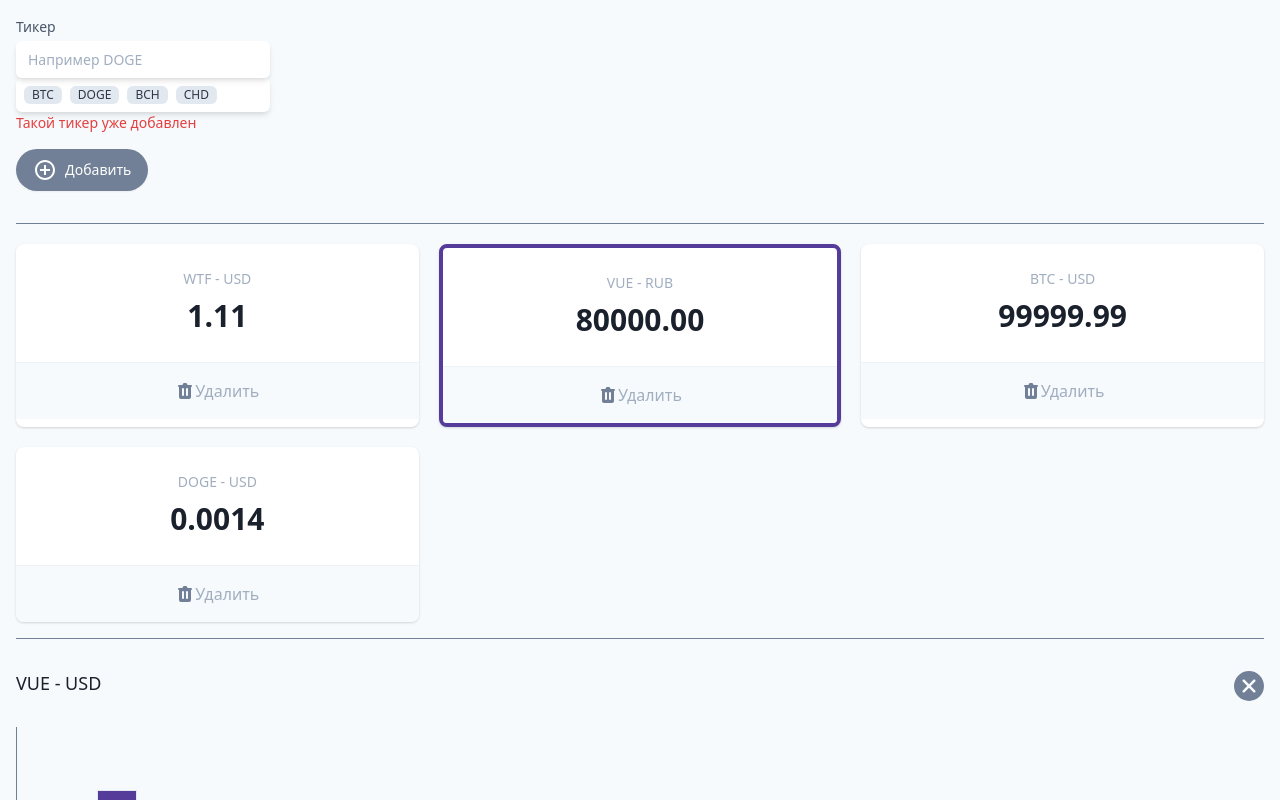
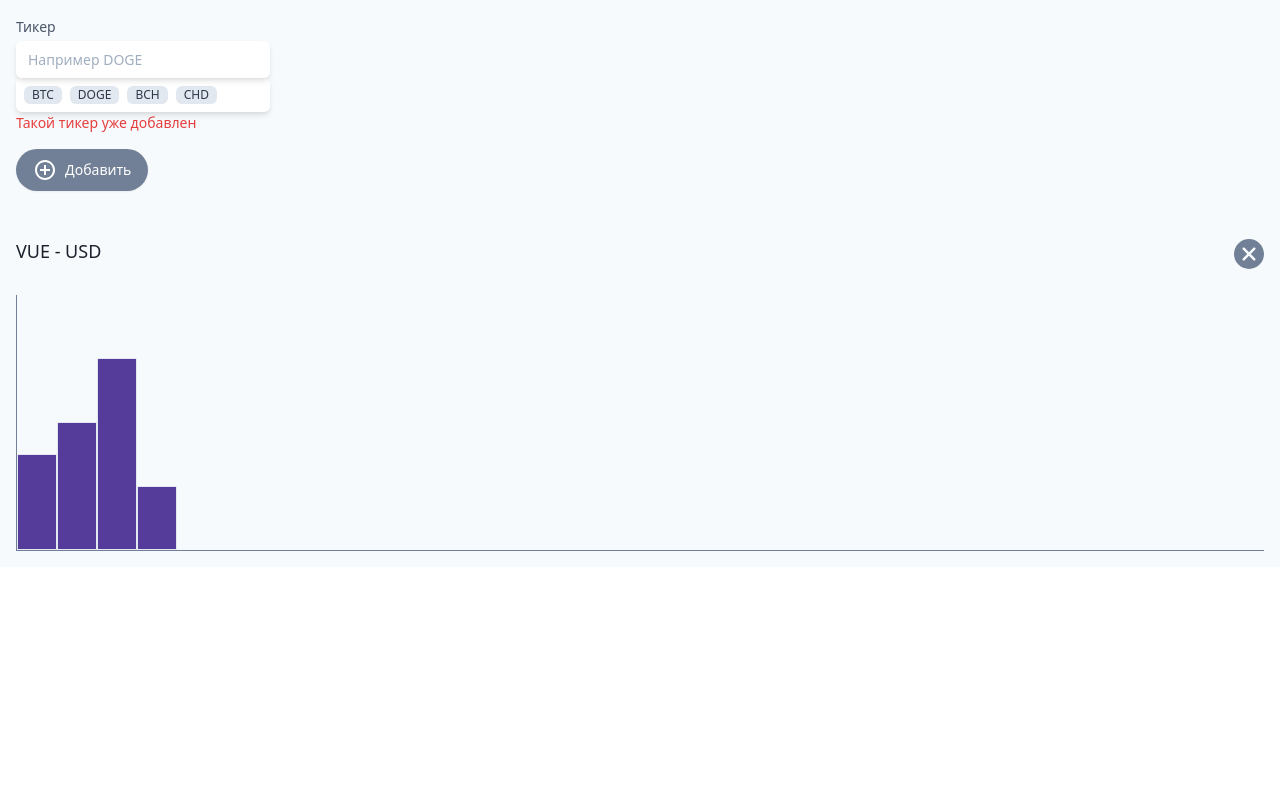
Before and after one commit to TheMirac1e/vue-practice, a Vue app: page / in a window 1280 px wide. Shown: the top 800 px of the page. Built offline with nearby package versions, Linux system fonts and the light colour scheme.

Commit message:
VUE - create items from array

```diff
--- a/src/App.vue
+++ b/src/App.vue
@@ -18,21 +18,27 @@
                   type="text"
                   name="wallet"
                   id="wallet"
+                  v-model="ticker"
+                  v-on:keydown.enter="add"
                   class="block w-full pr-10 border-gray-300 text-gray-900 focus:outline-none focus:ring-gray-500 focus:border-gray-500 sm:text-sm rounded-md"
                   placeholder="Например DOGE"
               />
             </div>
             <div class="flex bg-white shadow-md p-1 rounded-md shadow-md flex-wrap">
-            <span class="inline-flex items-center px-2 m-1 rounded-md text-xs font-medium bg-gray-300 text-gray-800 cursor-pointer">
+            <span
+                class="inline-flex items-center px-2 m-1 rounded-md text-xs font-medium bg-gray-300 text-gray-800 cursor-pointer">
               BTC
             </span>
-              <span class="inline-flex items-center px-2 m-1 rounded-md text-xs font-medium bg-gray-300 text-gray-800 cursor-pointer">
+              <span
+                  class="inline-flex items-center px-2 m-1 rounded-md text-xs font-medium bg-gray-300 text-gray-800 cursor-pointer">
               DOGE
             </span>
-              <span class="inline-flex items-center px-2 m-1 rounded-md text-xs font-medium bg-gray-300 text-gray-800 cursor-pointer">
+              <span
+                  class="inline-flex items-center px-2 m-1 rounded-md text-xs font-medium bg-gray-300 text-gray-800 cursor-pointer">
               BCH
             </span>
-              <span class="inline-flex items-center px-2 m-1 rounded-md text-xs font-medium bg-gray-300 text-gray-800 cursor-pointer">
+              <span
+                  class="inline-flex items-center px-2 m-1 rounded-md text-xs font-medium bg-gray-300 text-gray-800 cursor-pointer">
               CHD
             </span>
             </div>
@@ -42,6 +48,7 @@
         <button
             type="button"
             class="my-4 inline-flex items-center py-2 px-4 border border-transparent shadow-sm text-sm leading-4 font-medium rounded-full text-white bg-gray-600 hover:bg-gray-700 transition-colors duration-300 focus:outline-none focus:ring-2 focus:ring-offset-2 focus:ring-gray-500"
+            @click="add"
         >
           <!-- Heroicon name: solid/mail -->
           <svg
@@ -60,22 +67,26 @@
         </button>
       </section>
 
-      <hr class="w-full border-t border-gray-600 my-4" />
+      <div v-if="tickers.length">
+        <hr class="w-full border-t border-gray-600 my-4"/>
         <dl class="mt-5 grid grid-cols-1 gap-5 sm:grid-cols-3">
           <div
               class="bg-white overflow-hidden shadow rounded-lg border-purple-800 border-solid cursor-pointer"
+              v-for="item in tickers"
+              :key="item.name"
           >
             <div class="px-4 py-5 sm:p-6 text-center">
               <dt class="text-sm font-medium text-gray-500 truncate">
-              WTF - USD
+                {{ item.name }}
               </dt>
               <dd class="mt-1 text-3xl font-semibold text-gray-900">
-              1.11
+                {{ item.price }}
               </dd>
             </div>
             <div class="w-full border-t border-gray-200"></div>
             <button
                 class="flex items-center justify-center font-medium w-full bg-gray-100 px-4 py-4 sm:px-6 text-md text-gray-500 hover:text-gray-600 hover:bg-gray-200 hover:opacity-20 transition-all focus:outline-none"
+                @click="deleteHandler(item)"
             >
               <svg
                   class="h-5 w-5"
@@ -88,98 +99,14 @@
                     fill-rule="evenodd"
                     d="M9 2a1 1 0 00-.894.553L7.382 4H4a1 1 0 000 2v10a2 2 0 002 2h8a2 2 0 002-2V6a1 1 0 100-2h-3.382l-.724-1.447A1 1 0 0011 2H9zM7 8a1 1 0 012 0v6a1 1 0 11-2 0V8zm5-1a1 1 0 00-1 1v6a1 1 0 102 0V8a1 1 0 00-1-1z"
                     clip-rule="evenodd"
-              ></path></svg>Удалить
-          </button>
-        </div>
-        <div
-            class="bg-white overflow-hidden shadow rounded-lg border-purple-800 border-solid border-4 cursor-pointer"
-        >
-          <div class="px-4 py-5 sm:p-6 text-center">
-            <dt class="text-sm font-medium text-gray-500 truncate">
-              VUE - RUB
-            </dt>
-            <dd class="mt-1 text-3xl font-semibold text-gray-900">
-              80000.00
-            </dd>
-          </div>
-          <div class="w-full border-t border-gray-200"></div>
-          <button
-              class="flex items-center justify-center font-medium w-full bg-gray-100 px-4 py-4 sm:px-6 text-md text-gray-500 hover:text-gray-600 hover:bg-gray-200 hover:opacity-20 transition-all focus:outline-none"
-          >
-            <svg
-                class="h-5 w-5"
-                xmlns="http://www.w3.org/2000/svg"
-                viewBox="0 0 20 20"
-                fill="#718096"
-                aria-hidden="true"
-            >
-              <path
-                  fill-rule="evenodd"
-                  d="M9 2a1 1 0 00-.894.553L7.382 4H4a1 1 0 000 2v10a2 2 0 002 2h8a2 2 0 002-2V6a1 1 0 100-2h-3.382l-.724-1.447A1 1 0 0011 2H9zM7 8a1 1 0 012 0v6a1 1 0 11-2 0V8zm5-1a1 1 0 00-1 1v6a1 1 0 102 0V8a1 1 0 00-1-1z"
-                  clip-rule="evenodd"
-              ></path></svg>Удалить
-          </button>
-        </div>
-        <div
-            class="bg-white overflow-hidden shadow rounded-lg border-purple-800 border-solid cursor-pointer"
-        >
-          <div class="px-4 py-5 sm:p-6 text-center">
-            <dt class="text-sm font-medium text-gray-500 truncate">
-              BTC - USD
-            </dt>
-            <dd class="mt-1 text-3xl font-semibold text-gray-900">
-              99999.99
-            </dd>
-          </div>
-          <div class="w-full border-t border-gray-200"></div>
-          <button
-              class="flex items-center justify-center font-medium w-full bg-gray-100 px-4 py-4 sm:px-6 text-md text-gray-500 hover:text-gray-600 hover:bg-gray-200 hover:opacity-20 transition-all focus:outline-none"
-          >
-            <svg
-                class="h-5 w-5"
-                xmlns="http://www.w3.org/2000/svg"
-                viewBox="0 0 20 20"
-                fill="#718096"
-                aria-hidden="true"
-            >
-              <path
-                  fill-rule="evenodd"
-                  d="M9 2a1 1 0 00-.894.553L7.382 4H4a1 1 0 000 2v10a2 2 0 002 2h8a2 2 0 002-2V6a1 1 0 100-2h-3.382l-.724-1.447A1 1 0 0011 2H9zM7 8a1 1 0 012 0v6a1 1 0 11-2 0V8zm5-1a1 1 0 00-1 1v6a1 1 0 102 0V8a1 1 0 00-1-1z"
-                  clip-rule="evenodd"
-              ></path></svg>Удалить
-          </button>
-        </div>
-        <div
-            class="bg-white overflow-hidden shadow rounded-lg border-purple-800 border-solid cursor-pointer"
-        >
-          <div class="px-4 py-5 sm:p-6 text-center">
-            <dt class="text-sm font-medium text-gray-500 truncate">
-              DOGE - USD
-            </dt>
-            <dd class="mt-1 text-3xl font-semibold text-gray-900">
-              0.0014
-            </dd>
-          </div>
-          <div class="w-full border-t border-gray-200"></div>
-          <button
-              class="flex items-center justify-center font-medium w-full bg-gray-100 px-4 py-4 sm:px-6 text-md text-gray-500 hover:text-gray-600 hover:bg-gray-200 hover:opacity-20 transition-all focus:outline-none"
-          >
-            <svg
-                class="h-5 w-5"
-                xmlns="http://www.w3.org/2000/svg"
-                viewBox="0 0 20 20"
-                fill="#718096"
-                aria-hidden="true"
-            >
-              <path
-                  fill-rule="evenodd"
-                  d="M9 2a1 1 0 00-.894.553L7.382 4H4a1 1 0 000 2v10a2 2 0 002 2h8a2 2 0 002-2V6a1 1 0 100-2h-3.382l-.724-1.447A1 1 0 0011 2H9zM7 8a1 1 0 012 0v6a1 1 0 11-2 0V8zm5-1a1 1 0 00-1 1v6a1 1 0 102 0V8a1 1 0 00-1-1z"
-                  clip-rule="evenodd"
-              ></path></svg>Удалить
+                ></path>
+              </svg>
+              Удалить
             </button>
           </div>
         </dl>
-      <hr class="w-full border-t border-gray-600 my-4" />
+        <hr class="w-full border-t border-gray-600 my-4"/>
+      </div>
       <section class="relative">
         <h3 class="text-lg leading-6 font-medium text-gray-900 my-8">
           VUE - USD
@@ -235,11 +162,23 @@ export default {
 
   data() {
     return {
-      ticker: 'default'
+      ticker: '',
+      tickers: []
     }
   },
   methods: {
+    add() {
+      const newTicker = {
+        name: this.ticker,
+        price: '-'
+      }
 
+      this.tickers.push(newTicker);
+      this.ticker = '';
+    },
+    deleteHandler(itemToDelete) {
+      this.tickers = this.tickers.filter(item => item !== itemToDelete);
+    }
   }
 }
 </script>
```
Lines whose indentation alone changed are shown as unchanged.
